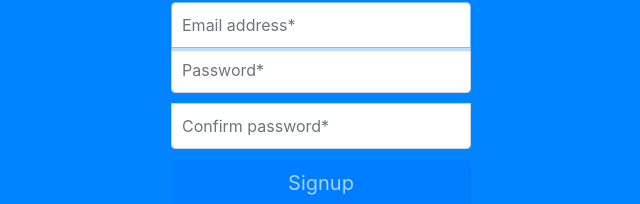
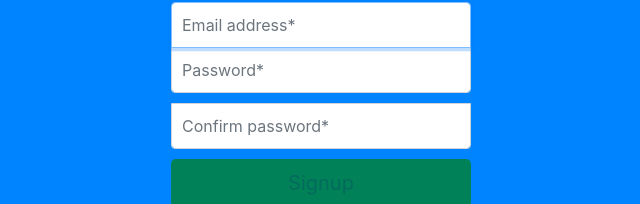
Before and after one commit to fossasia/susi_chromebot, a browser extension: page src/signup.html in a window 1280 px wide. Shown: the part 306-510 px from the top of the page, without its empty margins (319-959 px from the left). Drawn offline with Linux system fonts and the light colour scheme.

Commit message:
button color adjusted according to background

```diff
--- a/src/signup.html
+++ b/src/signup.html
@@ -48,7 +48,7 @@
             <div style="text-align: center;color: white;">
                 <small hidden id="passwordlim">Allowed password length is 6 to 64 characters</small>
             </div>
-            <input class="btn btn-lg btn-primary btn-block" id="signupbutton" type="submit" value="Signup" disabled>
+            <input class="btn btn-lg btn-block" id="signupbutton" style="background-color: green;" type="submit" value="Signup" disabled>
             <p><a href="login.html">Already have an account? Want to Login</a></p>
 
         </form>
```
